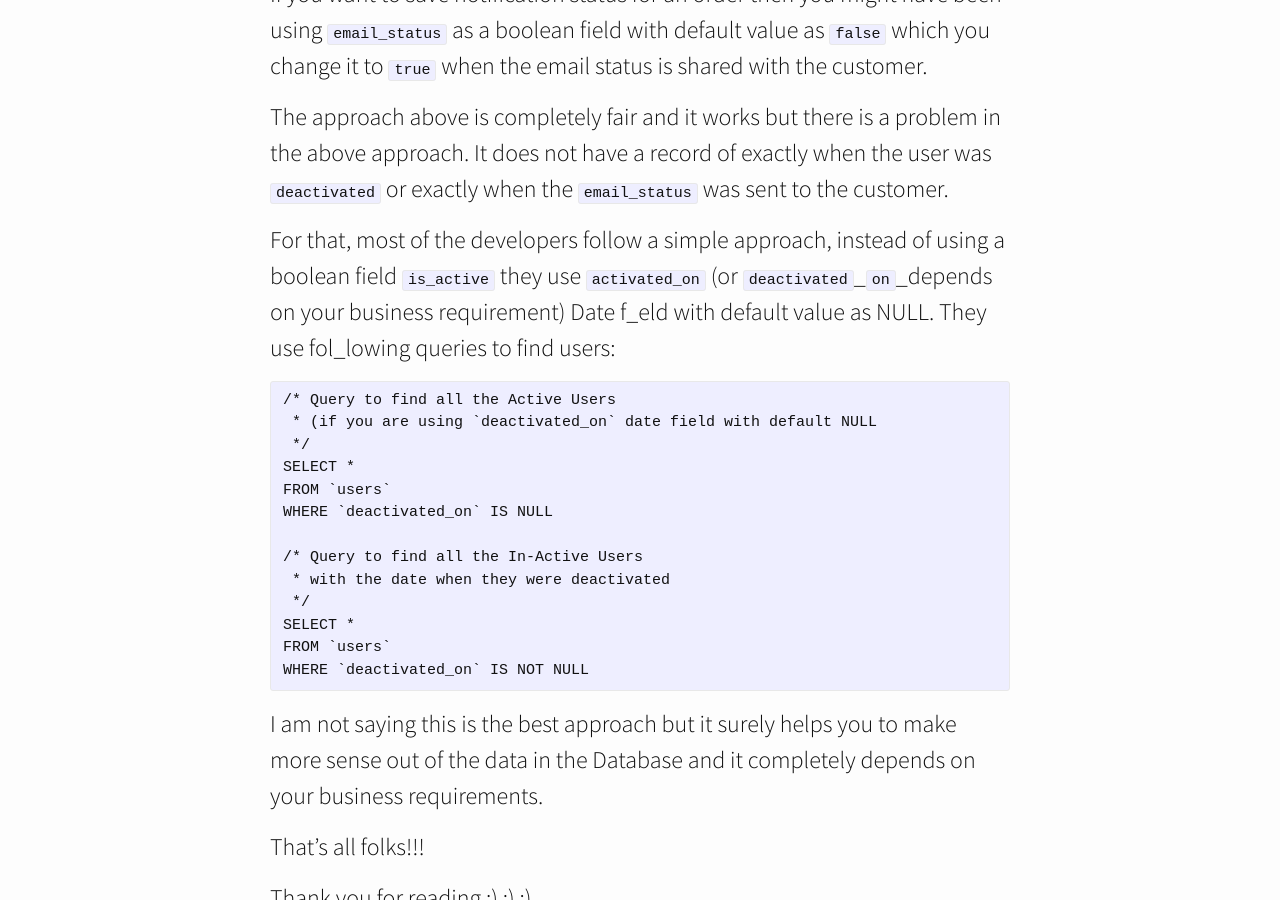
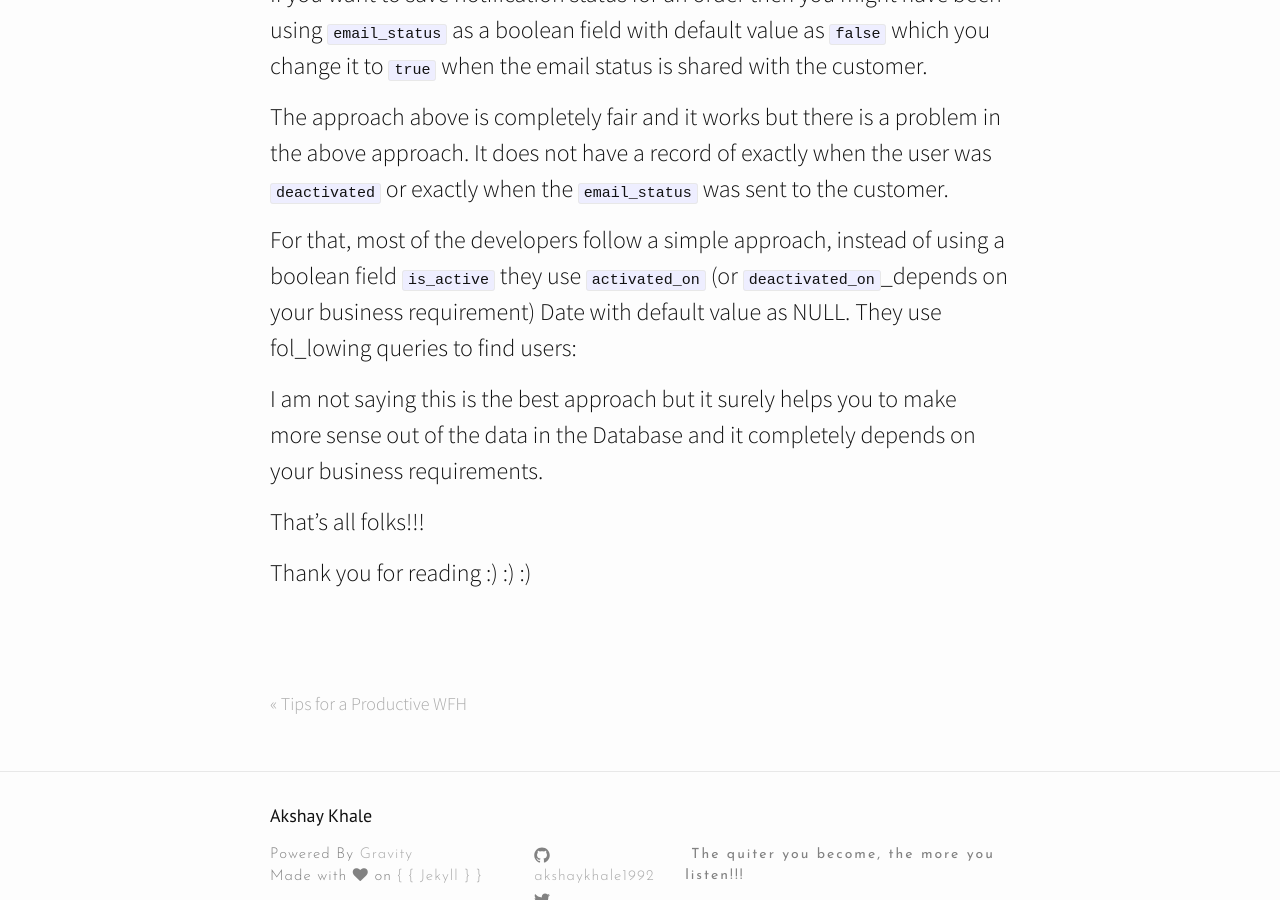
Before and after one commit to akshaykhale1992/akshaykhale1992.github.io, a Jekyll site: the page built from _posts/2020-03-26-a-simple-database-suggestion.md, in a window 1280 px wide and 900 px high, scrolled down 997 px. Built offline with Jekyll 4.4.1, drawn with Linux system fonts in a browser that asks for light colours; nearby versions of some CDN libraries.

Commit message:
Update from Forestry.io Akshay Khale updated _posts/2020-03-26-a-simple-database-suggestion.md

```diff
--- a/_posts/2020-03-26-a-simple-database-suggestion.md
+++ b/_posts/2020-03-26-a-simple-database-suggestion.md
@@ -19,21 +19,7 @@
 
 The approach above is completely fair and it works but there is a problem in the above approach. It does not have a record of exactly when the user was `deactivated` or exactly when the `email_status` was sent to the customer.
 
-For that, most of the developers follow a simple approach, instead of using a boolean field `is_active` they use `activated_on` (or `deactivated`_`on`_depends on your business requirement) Date f_eld with default value as NULL. They use fol_lowing queries to find users:
-
-    /* Query to find all the Active Users
-     * (if you are using `deactivated_on` date field with default NULL
-     */
-    SELECT *
-    FROM `users`
-    WHERE `deactivated_on` IS NULL
-
-    /* Query to find all the In-Active Users
-     * with the date when they were deactivated
-     */
-    SELECT *
-    FROM `users`
-    WHERE `deactivated_on` IS NOT NULL
+For that, most of the developers follow a simple approach, instead of using a boolean field `is_active` they use `activated_on` (or `deactivated_on`_depends on your business requirement) Date with default value as NULL. They use fol_lowing queries to find users:
 
 I am not saying this is the best approach but it surely helps you to make more sense out of the data in the Database and it completely depends on your business requirements.
 
```
